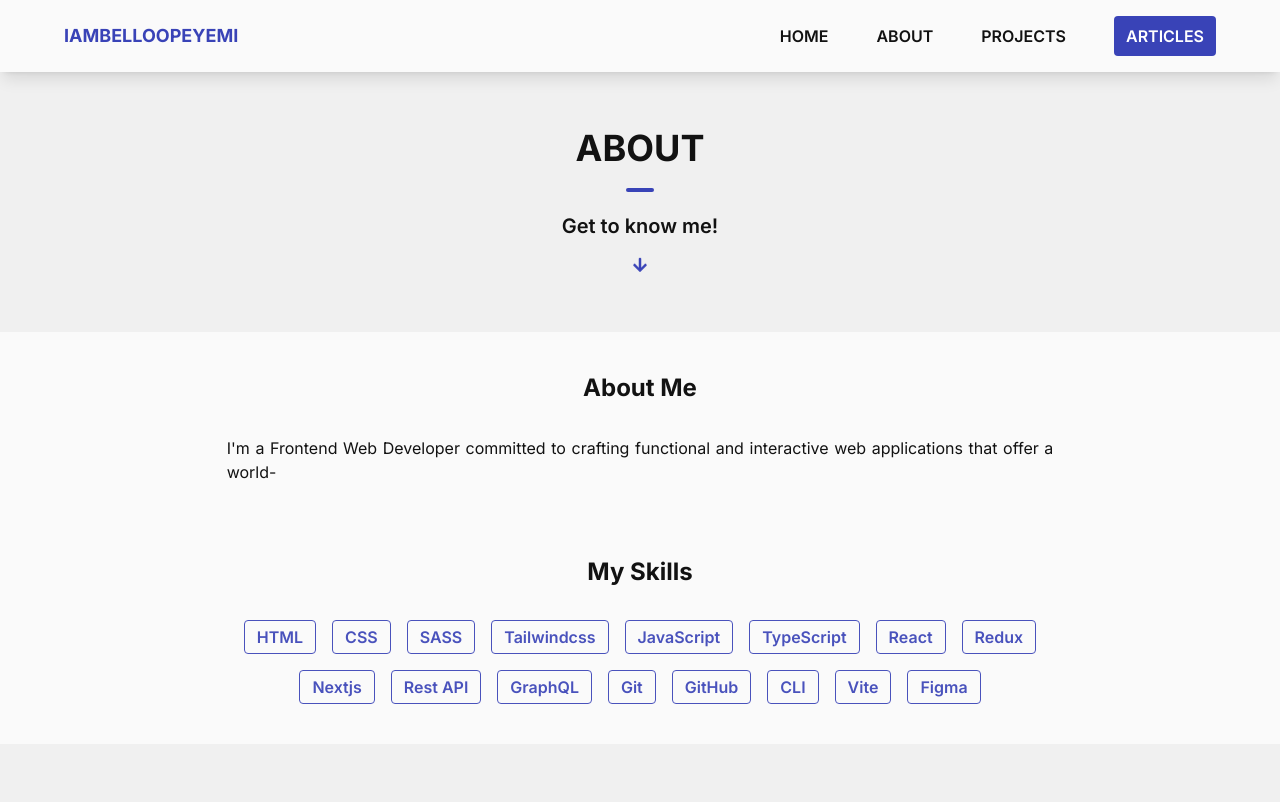
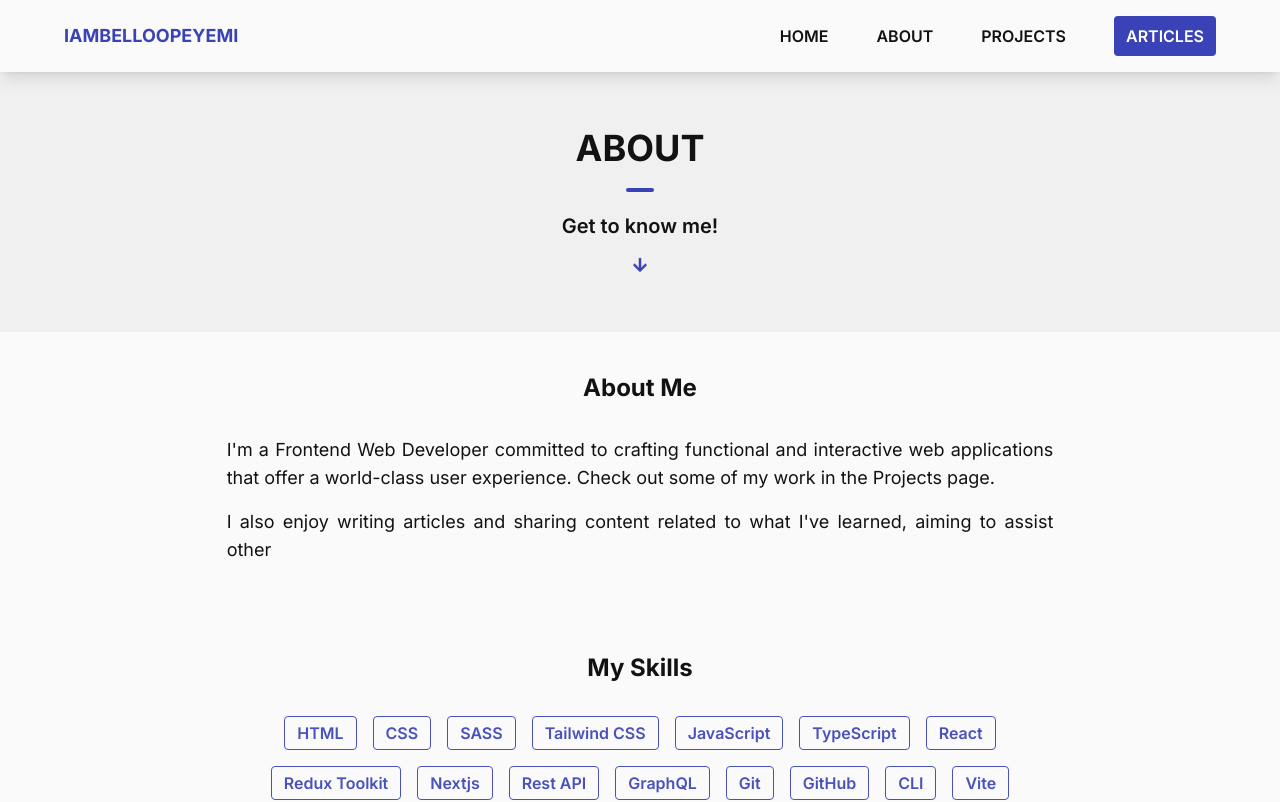
Before and after one commit to iambelloopeyemi/my-portfolio-webpage, a Next.js app: page /about in a window 1280 px wide. Shown: the top 802 px of the page. Built offline with nearby package versions, Linux system fonts and the light colour scheme.

Commit message:
improve the ux of the website

```diff
--- a/app/components/bio.tsx
+++ b/app/components/bio.tsx
@@ -1,9 +1,11 @@
 "use client";
 import { useState, useEffect, useRef } from "react";
+import Link from "next/link";
 
 export default function Bio(): JSX.Element {
   const [text, setText] = useState<string[]>(["", "", ""]);
   const [charIndex, setCharIndex] = useState<number>(0);
+  const [showButton, setShowButton] = useState<boolean>(false);
 
   const originalTexts: string[] = [
     "I'm a Frontend Web Developer committed to crafting functional and interactive web applications that offer a world-class user experience. Check out some of my work in the Projects page.",
@@ -55,18 +57,36 @@ export default function Bio(): JSX.Element {
       } else {
         clearInterval(intervalId);
       }
-    }, 50);
+    }, 20);
+
+    const buttonTimeoutId: NodeJS.Timeout = setTimeout(() => {
+      setShowButton(true);
+    }, 500);
 
     return () => {
       clearInterval(intervalId);
+      clearTimeout(buttonTimeoutId);
     };
   }, [charIndex]);
 
   return (
-    <article className="text-night text-justify leading-6 grid gap-4">
-      {text.map((paragraph, index: number) => (
-        <p key={index}>{paragraph}</p>
-      ))}
-    </article>
+    <>
+      <article className="text-night text-justify sm:text-lg leading-6 grid gap-4 mb-6 sm:mb-8">
+        {text.map((paragraph, index: number) => (
+          <p key={index}>{paragraph}</p>
+        ))}
+      </article>
+      {showButton && (
+        <div className="flex justify-center">
+          <Link
+            href={`https://bit.ly/iambelloopeyemiResume`}
+            target="_blank"
+            className="px-10 sm:px-12 py-2 sm:py-3 bg-violet-blue rounded uppercase font-bold text-white animate-bounce"
+          >
+            download my cv
+          </Link>
+        </div>
+      )}
+    </>
   );
 }
--- /dev/null
+++ b/app/components/bioCopy.tsx
@@ -0,0 +1,61 @@
+"use client";
+import { useState, useEffect } from "react";
+import Link from "next/link";
+
+export default function BioCopy(): JSX.Element {
+  const [currentParagraph, setCurrentParagraph] = useState<number>(0);
+  const [showButton, setShowButton] = useState<boolean>(false);
+
+  // Define the paragraphs as JSX elements
+  const paragraphs = [
+    <p key={0}>
+      I&apos;m a Frontend Web Developer committed to crafting functional and
+      interactive web applications that offer a world-class user experience.
+      Check out some of my work in the Projects page.
+    </p>,
+    <p key={1}>
+      I also enjoy writing articles and sharing content related to what
+      I&apos;ve learned, aiming to assist others within the Dev Community. Feel
+      free to explore some of my work in the Articles page.
+    </p>,
+    <p key={2}>
+      If you&apos;re interested in exploring potential opportunities or
+      discussing collaboration, please don&apos;t hesitate to Contact me.
+      I&apos;m looking forward to connecting with you!
+    </p>,
+  ];
+
+  useEffect(() => {
+    if (currentParagraph < paragraphs.length) {
+      const timeoutId: NodeJS.Timeout = setTimeout(() => {
+        setCurrentParagraph((prevIndex) => prevIndex + 1);
+      }, 2000); // Adjust the time to control how long each paragraph is displayed
+
+      return () => {
+        clearTimeout(timeoutId);
+      };
+    } else {
+      // All paragraphs have been displayed, show the button
+      setShowButton(true);
+    }
+  }, [currentParagraph]);
+
+  return (
+    <>
+      <article className="text-night text-justify sm:text-lg leading-6 grid gap-4 mb-6 sm:mb-8">
+        {paragraphs.slice(0, currentParagraph)}
+      </article>
+      {showButton && (
+        <div className="flex justify-center">
+          <Link
+            href={`https://bit.ly/iambelloopeyemiResume`}
+            target="_blank"
+            className="px-10 sm:px-12 py-2 sm:py-3 bg-violet-blue rounded uppercase font-bold text-white animate-bounce"
+          >
+            download my cv
+          </Link>
+        </div>
+      )}
+    </>
+  );
+}
--- a/app/components/header.tsx
+++ b/app/components/header.tsx
@@ -13,7 +13,7 @@ export default function Header() {
         <div className="flex justify-center items-center">
           <Link
             href={`/`}
-            className="text-lg font-bold text-violet-blue uppercase hover:scale-105"
+            className="text-lg font-semibold sm:font-bold text-violet-blue uppercase hover:scale-105"
           >
             iambelloopeyemi
           </Link>
--- a/app/data/skills.tsx
+++ b/app/data/skills.tsx
@@ -2,11 +2,11 @@ export const skills: string[] = [
   "HTML",
   "CSS",
   "SASS",
-  "Tailwindcss",
+  "Tailwind CSS",
   "JavaScript",
   "TypeScript",
   "React",
-  "Redux",
+  "Redux Toolkit",
   "Nextjs",
   "Rest API",
   "GraphQL",
--- a/app/sections/about.tsx
+++ b/app/sections/about.tsx
@@ -1,5 +1,6 @@
 import ArrowDown from "../components/arrowDown";
 import Bio from "../components/bio";
+// import BioCopy from "../components/bioCopy";
 import SkillTag from "../components/skillTag";
 import Underline from "../components/underline";
 import { skills } from "../data/skills";
@@ -15,7 +16,7 @@ export default function About() {
         </h3>
         <ArrowDown />
       </header>
-      <div className="bg-seasalt px-5 py-10 flex flex-col items-center gap-14 sm:gap-10 mb-16">
+      <div className="bg-seasalt px-5 py-10 flex flex-col items-center gap-14 sm:gap-10 mb-20">
         <div className="flex flex-col items-center sm:w-2/3">
           <h3 className="text-2xl text-center font-bold mb-6 sm:mb-8">
             About Me
--- a/app/sections/hero.tsx
+++ b/app/sections/hero.tsx
@@ -22,7 +22,7 @@ export default function Hero(): JSX.Element {
 
     const h2TimeoutId: NodeJS.Timeout = setTimeout(() => {
       setShowH2Text(true);
-    }, 1000);
+    }, 500);
 
     return () => {
       clearInterval(h1IntervalId);
@@ -42,12 +42,10 @@ export default function Hero(): JSX.Element {
         )}
         <div className="flex justify-center">
           <Link
-            href={`https://bit.ly/iambelloopeyemiResume`}
-            target="_blank"
-            className="px-10 sm:px-12 py-2 sm:py-3 bg-violet-blue rounded uppercase font-bold text-white hover:scale-105"
-            download
+            href={`/about`}
+            className="px-10 sm:px-12 py-2 sm:py-3 bg-violet-blue rounded uppercase font-bold text-white animate-bounce"
           >
-            download my cv
+            more about me
           </Link>
         </div>
       </article>
```
